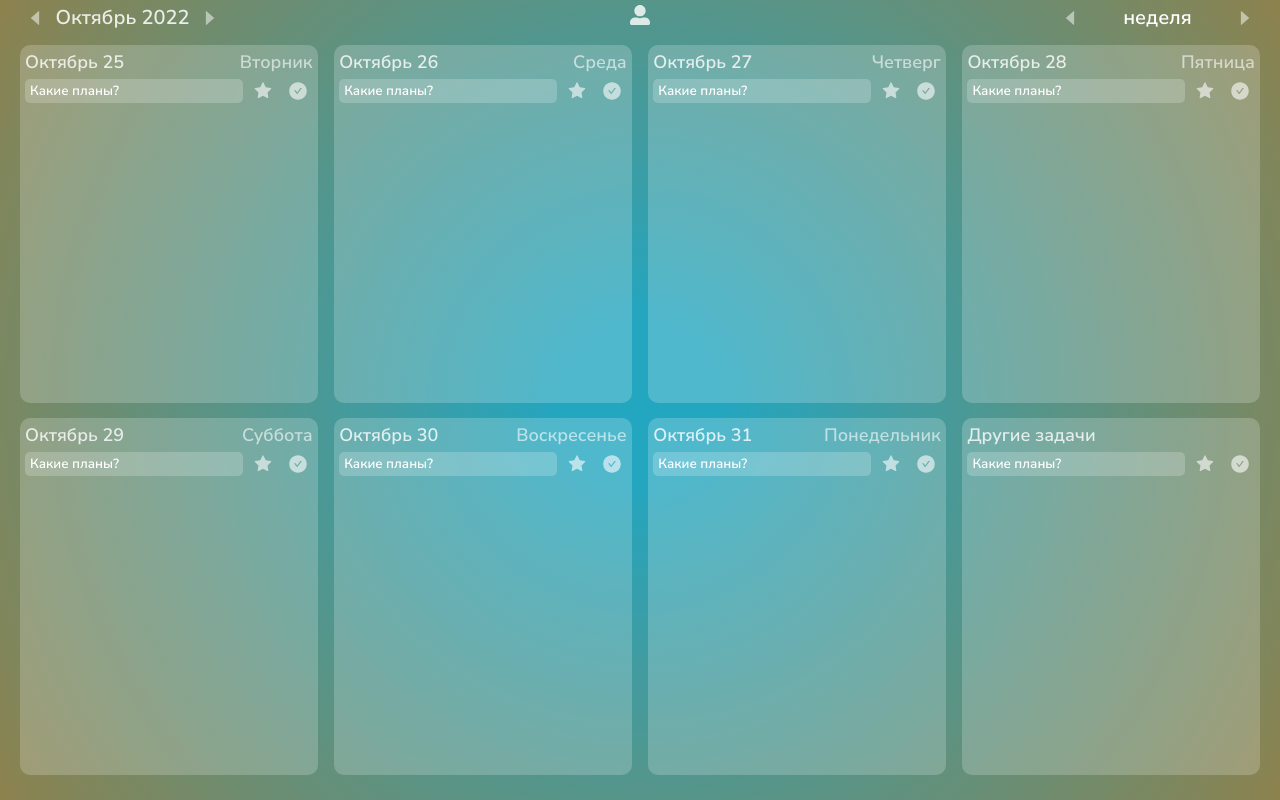
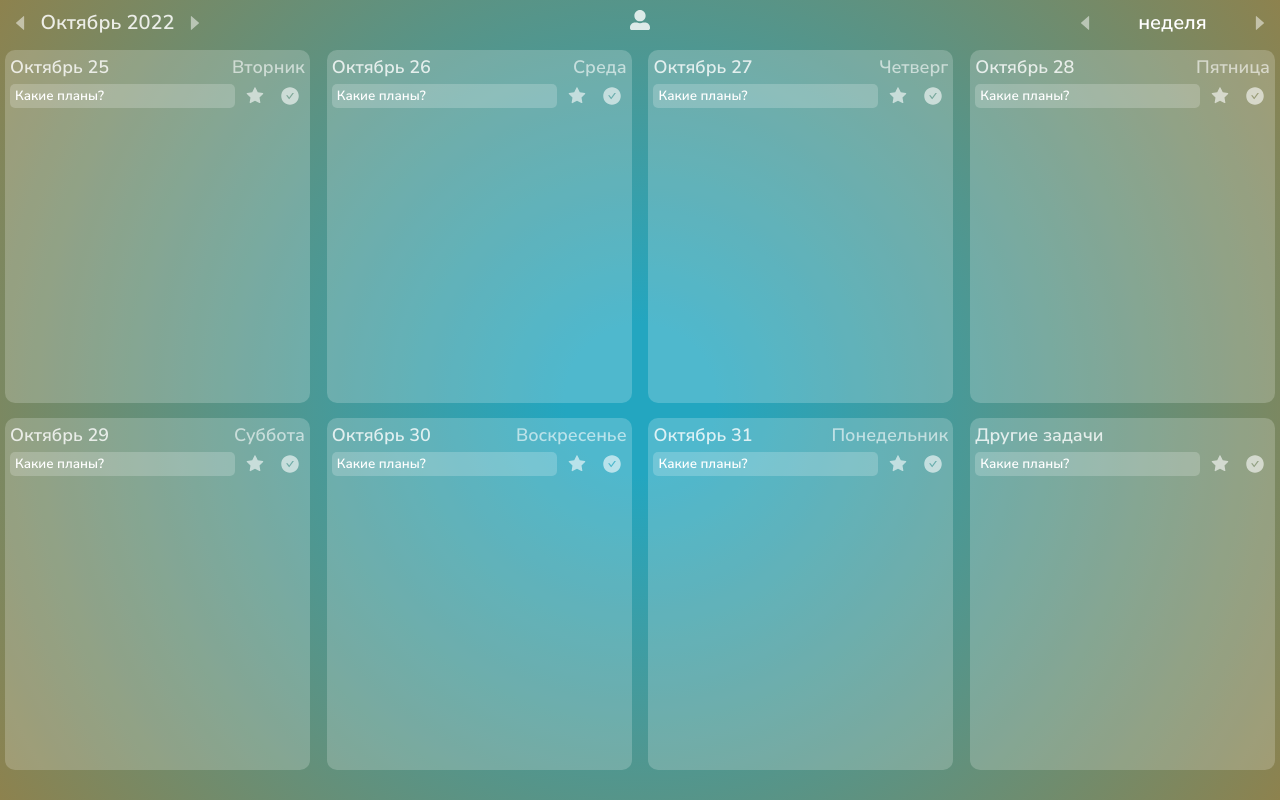
Before and after one commit to GitStudentSem/diary-dev, a React (Create React App) app in the folder client/: page / in a window 1280 px wide. Built offline with nearby package versions, Linux system fonts and the light colour scheme.

Commit message:
fixed padding

```diff
--- a/client/src/Components/Day.js
+++ b/client/src/Components/Day.js
@@ -31,32 +31,16 @@ const StyledHeaderDayOfWeek = styled(StyledHeaderDay)`
 `;
 const StyledTaskList = styled.ul`
     list-style-type: none;
-    padding: 0;
-    padding-right: 5px;
-
-    height: calc(100% - 50px);
-    /* height: 200px; */
-    /* max-height: 250px; */
+    padding: 0 5px 0 0;
+    height: calc(100% - 75px); // Высота зависит от шапки
     overflow-y: auto;
-    &::-webkit-scrollbar {
-        width: 6px; /* ширина scrollbar */
-    }
-    &::-webkit-scrollbar-track {
-        background: rgba(255, 255, 255, 0.2); /* цвет дорожки */
-        border-radius: 20px;
-    }
-    &::-webkit-scrollbar-thumb {
-        background-color: rgba(255, 255, 255, 0.6); /* цвет плашки */
-        border-radius: 20px; /* закругления плашки */
-        border: 3px solid rgba(255, 255, 255, 0.2); /* padding вокруг плашки */
-    }
 `;
 
 const StyledTask = styled.li`
     display: flex;
     align-items: center;
     justify-content: space-between;
-    padding: 5px 0 5px 5px;
+    padding: 5px;
     width: 100%;
     transition: 0.3s;
     border-radius: 10px;
@@ -77,7 +61,6 @@ const StyledTaskText = styled.p`
 
 const StyledForm = styled.form`
     display: flex;
-    margin-bottom: 5px;
 `;
 const StyledInput = styled.input`
     outline: none;
--- a/client/src/Components/Main.js
+++ b/client/src/Components/Main.js
@@ -3,18 +3,21 @@ import styled from 'styled-components/macro';
 import Navbar from './Navbar';
 import Day from './Day';
 
+const StyledWrapper = styled.div`
+    padding: 5px;
+    height: calc(100% - 55px); // 45px - это высота шапки margin + padding
+`;
 const StyledMain = styled.div`
     display: flex;
     flex-wrap: wrap;
     justify-content: space-between;
     align-items: stretch;
-    padding: 0 20px;
-    height: calc(100% - 55px); // 45px - это высота шапки margin + padding
+    height: 100%;
 `;
 
 const Main = ({ date, monthNames, weekDays, setDate }) => {
     return (
-        <>
+        <StyledWrapper>
             <Navbar monthNames={monthNames} date={date} setDate={setDate} />
             <StyledMain>
                 {weekDays.map((day, index) => (
@@ -33,7 +36,7 @@ const Main = ({ date, monthNames, weekDays, setDate }) => {
                 ))}
                 <Day />
             </StyledMain>
-        </>
+        </StyledWrapper>
     );
 };
 
--- a/client/src/Components/Navbar.js
+++ b/client/src/Components/Navbar.js
@@ -13,7 +13,6 @@ const StyledNavbar = styled.div`
     justify-content: space-between;
     align-items: center;
     position: relative;
-    padding: 0 20px;
     margin-bottom: 10px;
 `;
 const StyledButton = styled.button`
--- a/client/src/index.css
+++ b/client/src/index.css
@@ -2,6 +2,18 @@
     box-sizing: border-box;
     color: rgba(255, 255, 255);
     font-family: 'Nunito Sans', sans-serif;
+}
+*::-webkit-scrollbar {
+    width: 6px; /* ширина scrollbar */
+}
+*::-webkit-scrollbar-track {
+    background: rgba(255, 255, 255, 0.2); /* цвет дорожки */
+    border-radius: 20px;
+}
+*::-webkit-scrollbar-thumb {
+    background-color: rgba(255, 255, 255, 0.6); /* цвет плашки */
+    border-radius: 20px; /* закругления плашки */
+    border: 3px solid rgba(255, 255, 255, 0.2); /* padding вокруг плашки */
 }
 body {
     margin: 0;
```
